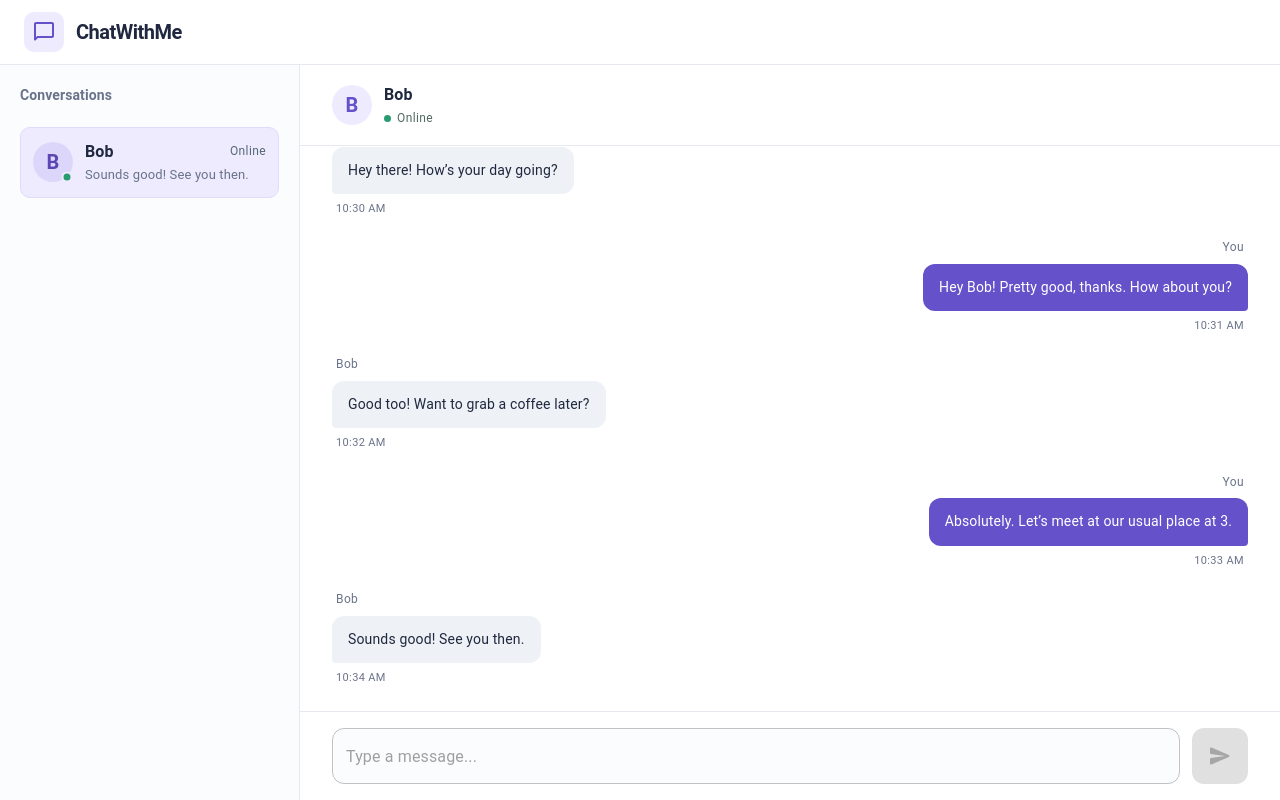
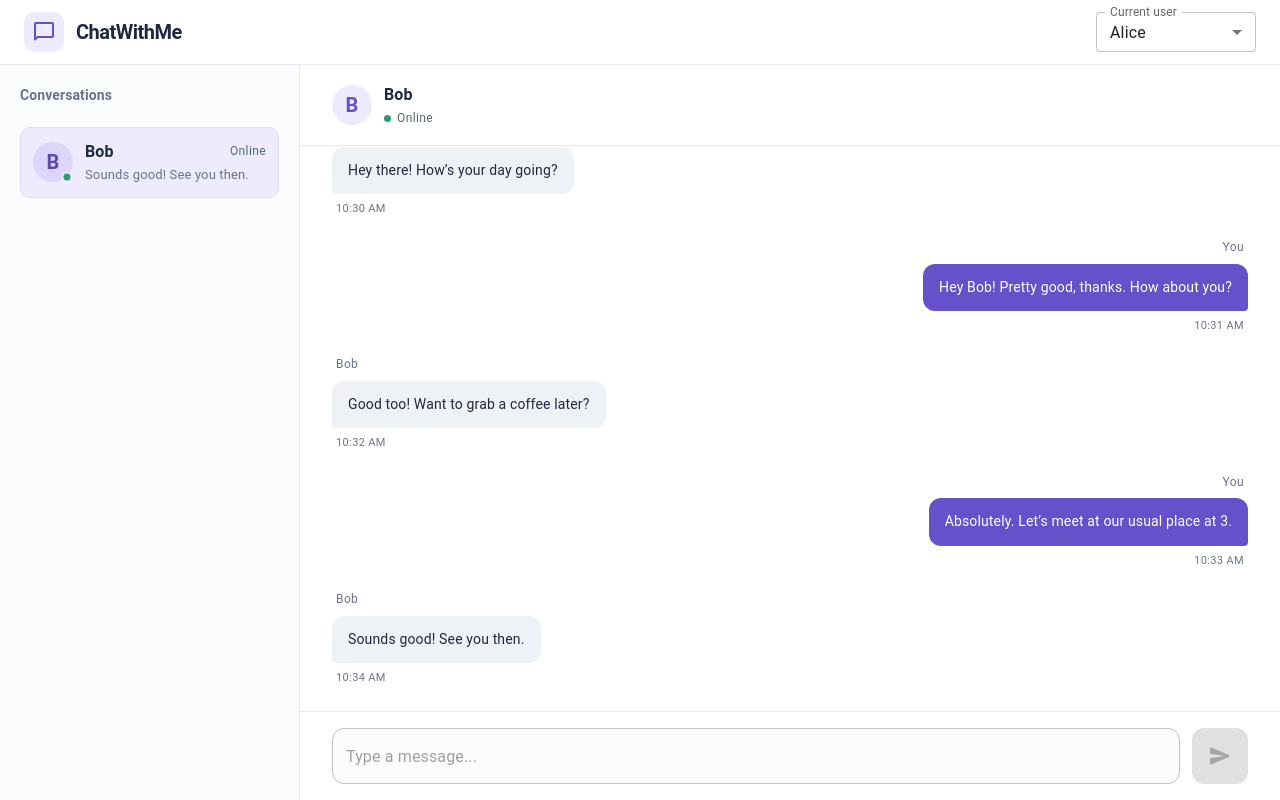
Before and after one commit to sonu-sadanandan/ChatWithMe, a React (Vite) app in the folder frontend/: page / in a window 1280 px wide. Built offline with nearby package versions, Linux system fonts and the light colour scheme.

Commit message:
added current user selection

```diff
--- a/frontend/src/App.tsx
+++ b/frontend/src/App.tsx
@@ -2,6 +2,8 @@ import ChatBubbleOutlineRounded from "@mui/icons-material/ChatBubbleOutlineRound
 import { AppBar, Box, CssBaseline, Toolbar, Typography } from "@mui/material";
 import { useState } from "react";
 import type { Message } from "./features/chat/types/message";
+import type { User } from "./features/chat/types/user";
+import CurrentUserSelect from "./features/chat/components/CurrentUserSelect";
 import ChatHeader from "./features/chat/components/ChatHeader";
 import ConversationList from "./features/chat/components/ConversationList";
 import MessageInput from "./features/chat/components/MessageInput";
@@ -9,13 +11,16 @@ import MessageList from "./features/chat/components/MessageList";
 
 import {
   conversations,
-  currentUser,
+  defaultCurrentUserId,
+  users,
   messageDayLabel,
   messages as mockMessages,
   selectedConversation,
 } from "./features/chat/data/mockChatData";
 
 function App() {
+  const [currentUserId, setCurrentUserId] = useState<User["id"]>(defaultCurrentUserId);
+  const currentUser = users.find((user) => user.id === currentUserId)!;
   const [messages, setMessages] = useState<Message[]>(() => [...mockMessages]);
   const participant =
     selectedConversation.participants.find(
@@ -66,7 +71,7 @@ function App() {
             borderBottom: "1px solid #e6e9f0",
           }}
         >
-          <Toolbar sx={{ gap: 1.5 }}>
+          <Toolbar sx={{ gap: 1.5, flexWrap: "wrap", py: 1.5 }}>
             <Box
               sx={{
                 display: "flex",
@@ -85,6 +90,11 @@ function App() {
             >
               ChatWithMe
             </Typography>
+            <CurrentUserSelect
+              users={users}
+              currentUserId={currentUser.id}
+              onUserChange={setCurrentUserId}
+            />
           </Toolbar>
         </AppBar>
         <Box
@@ -123,7 +133,7 @@ function App() {
               participants={selectedConversation.participants}
               dayLabel={messageDayLabel}
             />
-            <MessageInput onSend={handleSend} />
+            <MessageInput key={currentUser.id} onSend={handleSend} />
           </Box>
         </Box>
       </Box>
--- /dev/null
+++ b/frontend/src/features/chat/components/CurrentUserSelect.tsx
@@ -0,0 +1,33 @@
+import { FormControl, InputLabel, MenuItem, Select } from "@mui/material";
+import type { User } from "../types/user";
+
+interface CurrentUserSelectProps {
+  users: User[];
+  currentUserId: User["id"];
+  onUserChange: (userId: User["id"]) => void;
+}
+
+export default function CurrentUserSelect({
+  users,
+  currentUserId,
+  onUserChange,
+}: CurrentUserSelectProps) {
+  return (
+    <FormControl size="small" sx={{ minWidth: 160, ml: "auto" }}>
+      <InputLabel id="current-user-label">Current user</InputLabel>
+      <Select
+        labelId="current-user-label"
+        id="current-user"
+        label="Current user"
+        value={currentUserId}
+        onChange={(event) => onUserChange(event.target.value)}
+      >
+        {users.map((user) => (
+          <MenuItem key={user.id} value={user.id}>
+            {user.name}
+          </MenuItem>
+        ))}
+      </Select>
+    </FormControl>
+  );
+}
--- a/frontend/src/features/chat/data/mockChatData.ts
+++ b/frontend/src/features/chat/data/mockChatData.ts
@@ -2,13 +2,16 @@ import type { Conversation } from "../types/conversation";
 import type { Message } from "../types/message";
 import type { User } from "../types/user";
 
-export const currentUser: User = {
+const alice: User = {
   id: "user-alice",
   name: "Alice",
   isOnline: true,
 };
 
 const bob: User = { id: "user-bob", name: "Bob", isOnline: true };
+export const users: User[] = [alice, bob];
+export const defaultCurrentUserId = alice.id;
+
 const conversationId = "conversation-alice-bob";
 
 export const messages: Message[] = [
@@ -22,7 +25,7 @@ export const messages: Message[] = [
   {
     id: "message-2",
     conversationId,
-    senderId: currentUser.id,
+    senderId: alice.id,
     content: "Hey Bob! Pretty good, thanks. How about you?",
     timestamp: "2026-09-27T10:31:00Z",
   },
@@ -36,7 +39,7 @@ export const messages: Message[] = [
   {
     id: "message-4",
     conversationId,
-    senderId: currentUser.id,
+    senderId: alice.id,
     content: "Absolutely. Let’s meet at our usual place at 3.",
     timestamp: "2026-09-27T10:33:00Z",
   },
@@ -51,7 +54,7 @@ export const messages: Message[] = [
 
 export const selectedConversation: Conversation = {
   id: conversationId,
-  participants: [currentUser, bob],
+  participants: [alice, bob],
   lastMessage: messages[messages.length - 1] ?? null,
 };
 
```
